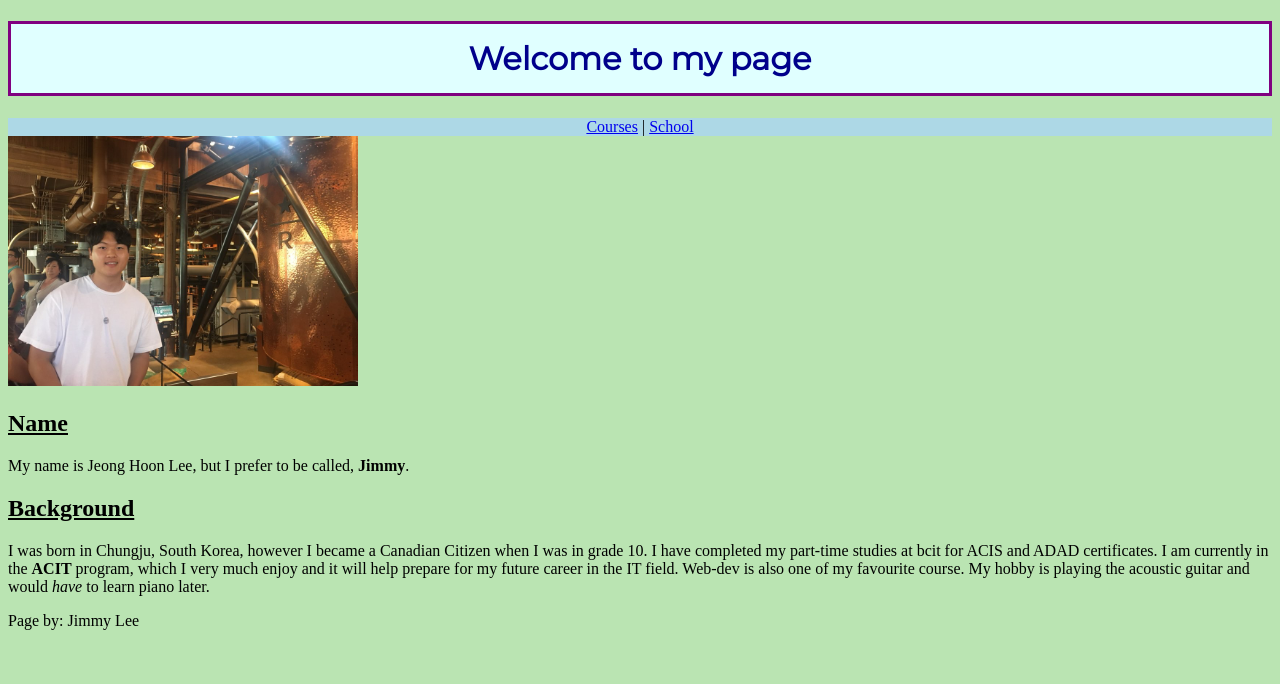
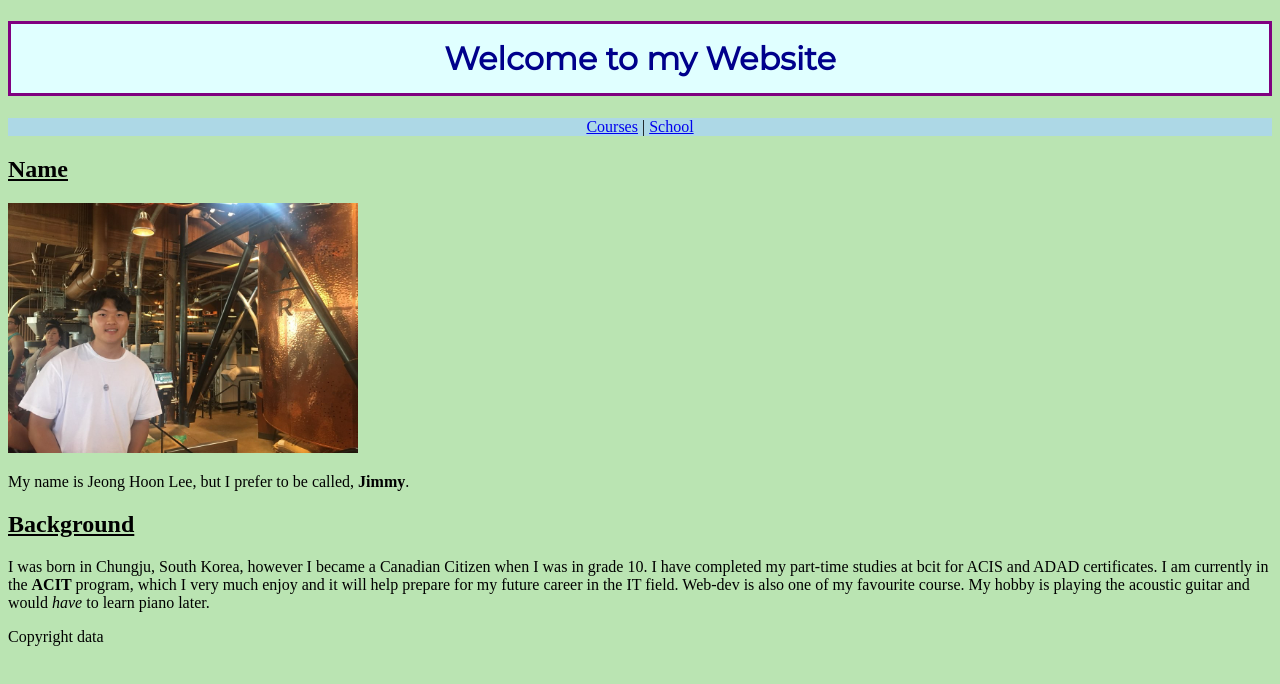
Before and after one commit to jlee1280/personal_website, a plain HTML site: page index.html in a window 1280 px wide. Drawn offline with Linux system fonts and the light colour scheme.

Commit message:
h1 in index.html has a new id

```diff
--- a/index.html
+++ b/index.html
@@ -9,15 +9,14 @@
    </head>
    <body>
       <header>
-         <h1>Welcome to my page</h1>
+         <h1 id ="welcome-title">Welcome to my Website</h1>
          <nav>
             <a href="misc/courses.html" >Courses</a> |
             <a href="misc/school.html">School</a>
-         </nav>
-         <img src="images/my_image.jpg" alt ="My image" width="350" height="250">
-      </header>
+         </nav></header>
          <section>
             <h2><u>Name</u></h2>
+            <img src="images/my_image.jpg" alt ="My image" width="350" height="250">
             <p>My name is Jeong Hoon Lee, but I prefer to be called, <strong>Jimmy</strong>.</p>
          </section>
          <section>
@@ -27,7 +26,7 @@
             <p>I was born in Chungju, South Korea, however I became a Canadian Citizen when I was in grade 10. I have completed my part-time studies at bcit for ACIS and ADAD certificates. I am currently in the <b>ACIT</b> program, which I very much enjoy and it will help prepare for my future career in the IT field. Web-dev is also one of my favourite course. My hobby is playing the acoustic guitar and would <em>have</em> to learn piano later.</p>
          </section>
       <footer>
-         <p>Page by: Jimmy Lee</p>
+         <p>Copyright data</p>
       </footer>
    </body>
 </html>
```
